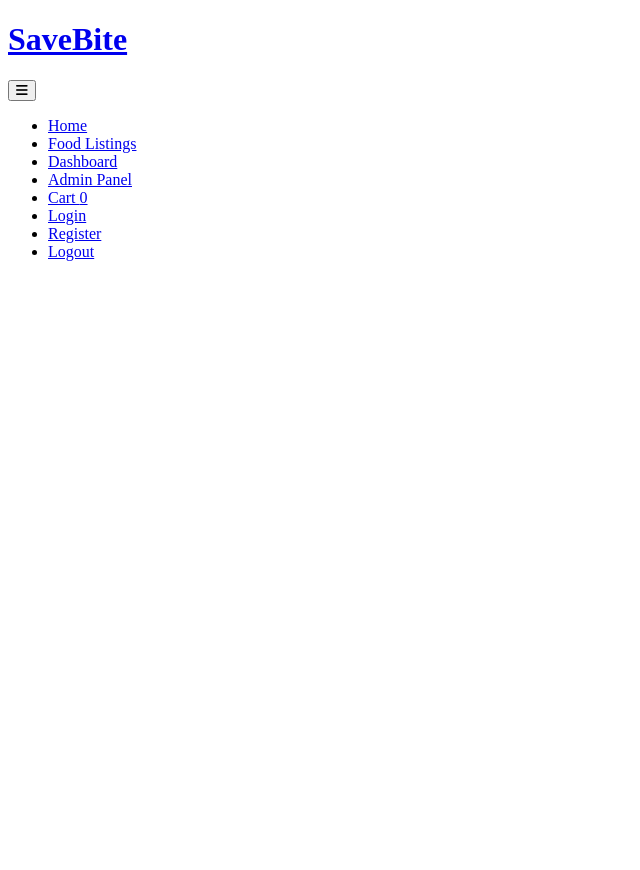
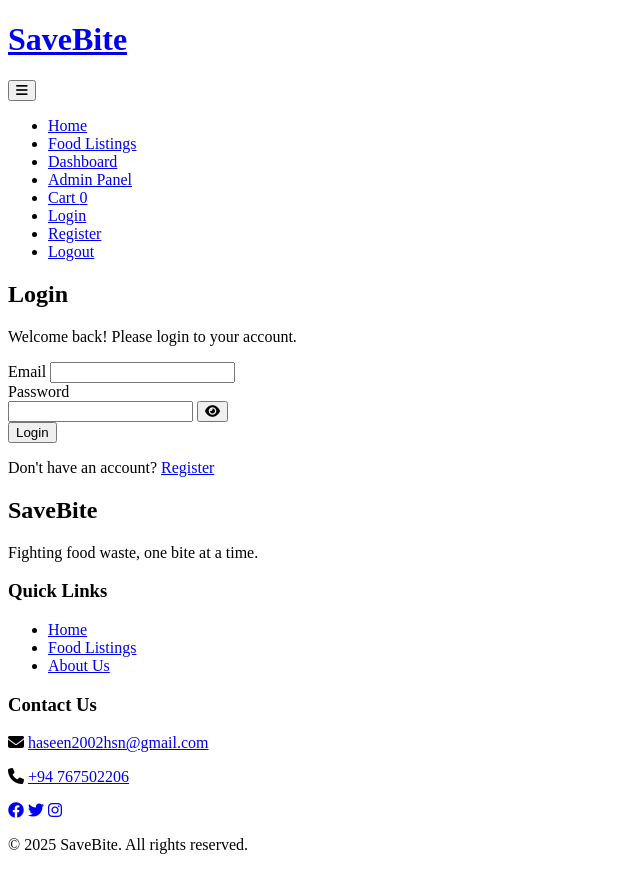
Before and after one commit to AhmedHaseen/SE4106-Web-Project, a plain HTML site: page Frontend/login.html in a window 1280 px wide. Shown: the whole page, without its empty margins (0-640 px from the left). Before the commit the page ends 800 px from the top, so only its background shows below. Drawn offline with Linux system fonts and the light colour scheme.

Commit message:
Implement complete Login page with form, footer, and scripts

```diff
--- a/Frontend/login.html
+++ b/Frontend/login.html
@@ -52,7 +52,94 @@
         </nav>
       </div>
     </header>
+<!--MAIN CONTENT: LOGIN FORM-->
+    <main class="auth-container">
+      <div class="auth-card">
+        <div class="auth-header">
+          <h2>Login</h2>
+          <p>Welcome back! Please login to your account.</p>
+        </div>
+        <form id="login-form" class="auth-form">
+          <div class="form-group">
+            <label for="email">Email</label>
+            <input type="email" id="email" name="email" required />
+          </div>
+          <div class="form-group">
+            <label for="password">Password</label>
+            <div class="password-input">
+              <input type="password" id="password" name="password" required />
+              <button
+                type="button"
+                class="password-toggle"
+                id="password-toggle"
+              >
+                <i class="fas fa-eye"></i>
+              </button>
+            </div>
+          </div>
+          <div class="form-group">
+            <button type="submit" class="btn btn-primary btn-block">
+              Login
+            </button>
+          </div>
+          <!-- Where we display “invalid email/password” -->
+          <div
+            class="auth-message"
+            id="login-message"
+            style="display: none"
+          ></div>
+        </form>
+        <div class="auth-footer">
+          <p>Don't have an account? <a href="register.html">Register</a></p>
+        </div>
+      </div>
+    </main>
 
+    <!--FOOTER-->
+    <footer>
+      <div class="container">
+        <div class="footer-content">
+          <div class="footer-logo">
+            <h2><span class="highlight">Save</span>Bite</h2>
+            <p>Fighting food waste, one bite at a time.</p>
+          </div>
+          <div class="footer-links">
+            <h3>Quick Links</h3>
+            <ul>
+              <li><a href="index.html">Home</a></li>
+              <li><a href="listings.html">Food Listings</a></li>
+              <li><a href="about.html">About Us</a></li>
+            </ul>
+          </div>
+          <div class="footer-contact">
+            <h3>Contact Us</h3>
+            <p>
+              <i class="fas fa-envelope"></i>
+              <a href="mailto:haseen2002hsn@gmail.com">
+                haseen2002hsn@gmail.com
+              </a>
+            </p>
+            <p>
+              <i class="fas fa-phone"></i>
+              <a href="tel:+94767502206">+94 767502206</a>
+            </p>
+            <div class="social-links">
+              <a href="#"><i class="fab fa-facebook"></i></a>
+              <a href="#"><i class="fab fa-twitter"></i></a>
+              <a href="#"><i class="fab fa-instagram"></i></a>
+            </div>
+          </div>
+        </div>
+        <div class="footer-bottom">
+          <p>&copy; 2025 SaveBite. All rights reserved.</p>
+        </div>
+      </div>
+    </footer>
+
+    <!--SCRIPTS-->
+    <script src="js/utils.js" type="module"></script>
+    <script src="js/api.js" type="module"></script>
+    <script src="js/auth.js" type="module"></script>
 
     </body>
 </html>
```
